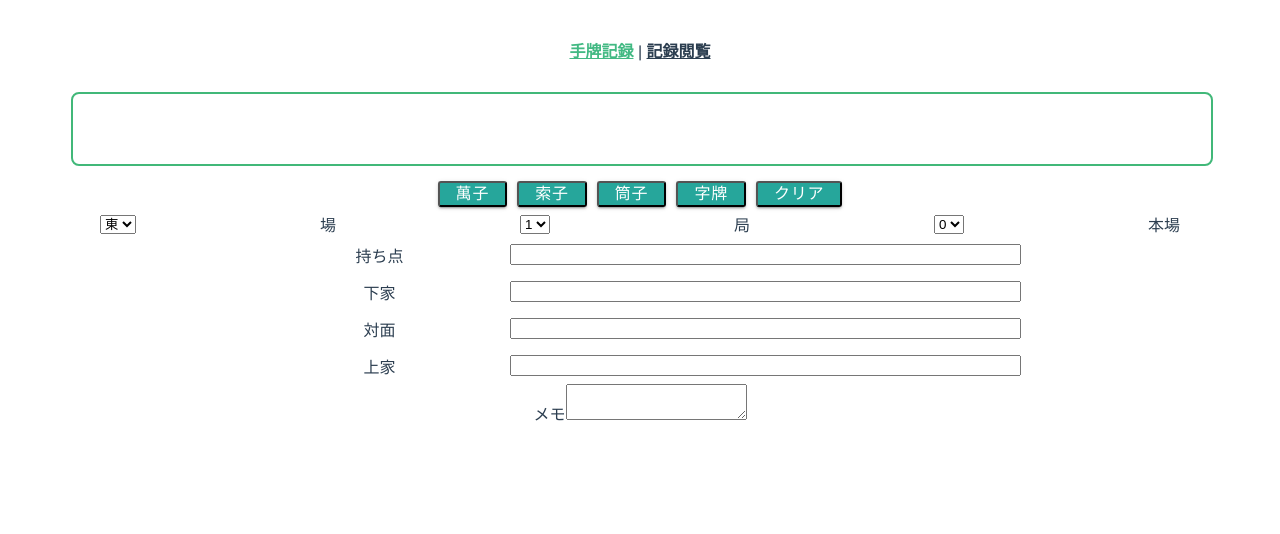
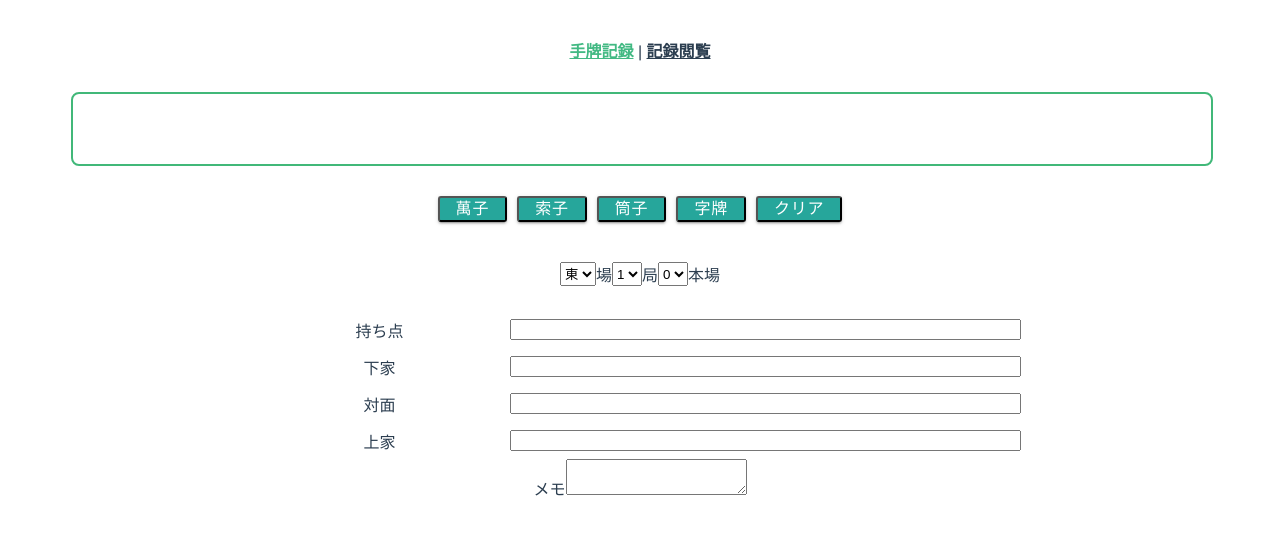
Before and after one commit to 526flatter/mahjong_helper, a Vue app: page /#/ in a window 1280 px wide. Shown: the top 534 px of the page. Built offline with nearby package versions, Linux system fonts and the light colour scheme.

Commit message:
場況セレクタのコンポーネント化

```diff
--- /dev/null
+++ b/src/components/SelectorWithUnit.vue
@@ -0,0 +1,32 @@
+<template>
+	<div>
+		<select @change="changeValue" :value=value>
+			<option v-for="(item, idx) in candidates"
+					:key="idx"
+					:value="item">
+				{{ item }}
+			</option>
+		</select>
+		<label>{{ unit }}</label>
+	</div>
+</template>
+
+<script>
+export default {
+	name: 'SelectorWithUnit',
+	props: ['unit', 'candidates', 'value'],
+	methods: {
+		changeValue: function(event) {
+			console.log(event)
+			this.$emit('input', event.target.value)
+		}
+	}
+}
+</script>
+
+<style lang="scss" scoped>
+div {
+	display: flex;
+	justify-content: center;
+}
+</style>
--- a/src/views/Register.vue
+++ b/src/views/Register.vue
@@ -8,8 +8,7 @@
                 <img :src="getTileSrc(drawingPai, 'hand')" v-if="drawingPai" id="justDrawing"/>
             </div>
         </div>
-        <div id="buttonArea">
-            <!-- <button class="btn-border" @click="openTileSelector('m')">萬子</button> -->
+        <div class="horizontal-flex">
             <floating-button @click="openTileSelector('m')">萬子</floating-button>
             <floating-button @click="openTileSelector('s')">索子</floating-button>
             <floating-button @click="openTileSelector('p')">筒子</floating-button>
@@ -21,31 +20,22 @@
                 <img :src="getTileSrc(pai, 'selector')" class="paiSelector" @click="addPai(pai)"/>
             </div>
         </tile-selector>
-        <div id="situation_box">
-            <select v-model="situation.round">
-                <option v-for="round in situation_conditions.round"
-                        v-bind:value="round"
-                        v-bind:key="round">
-                    {{ round }}
-                </option>
-            </select>
-            <label>場</label>
-            <select v-model="situation.hand_number">
-                <option v-for="hand_number in situation_conditions.hand_number"
-                        v-bind:value="hand_number"
-                        v-bind:key="hand_number">
-                    {{ hand_number }}
-                </option>
-            </select>
-            <label>局</label>
-            <select v-model="situation.times">
-                <option v-for="times in situation_conditions.times"
-                        v-bind:value="times"
-                        v-bind:key="times">
-                    {{ times }}
-                </option>
-            </select>
-            <label>本場</label>
+        <div class="horizontal-flex">
+            <selector-whit-unit
+                unit="場"
+                :candidates="situation_conditions.round"
+                v-model="situation.round">
+            </selector-whit-unit>
+            <selector-whit-unit
+                unit="局"
+                :candidates="situation_conditions.hand_number"
+                v-model="situation.hand_number">
+            </selector-whit-unit>
+            <selector-whit-unit
+                unit="本場"
+                :candidates="situation_conditions.times"
+                v-model="situation.times">
+            </selector-whit-unit>
         </div>
         <div class="point_box">
             <label>持ち点</label>
@@ -71,12 +61,14 @@
 <script>
 import TileSelector from '../components/TileSelector'
 import FloatingButton from '../components/FloatingButton'
+import SelectorWithUnit from '../components/SelectorWithUnit'
 
 export default {
   name: 'register',
   components: {
       'tile-selector': TileSelector,
-      'floating-button': FloatingButton
+      'floating-button': FloatingButton,
+      'selector-whit-unit': SelectorWithUnit
   },
   data(){
       return {
@@ -177,28 +169,6 @@ export default {
     #buttonArea {
         margin-top: 10px;
     }
-    .btn-border{
-        display: inline-block;
-        margin: 3px;
-        align-items: center;
-        margin-top: 10px;
-        margin-bottom: 15px;
-    }
-    #tiles {
-        z-index: 2;
-    }
-    #tile_selector {
-        z-index: 2;
-        height: 40vh;
-        width: 85vw;
-        margin-left: 5%;
-        margin-right: 10%;
-        background-color: rgba( 20, 20, 20 );
-        border: 4px solid gray;
-        opacity: 0.20;
-        position: fixed;
-        display: block;
-    }
     .paiSelector {
         margin: 10px;
     }
```
